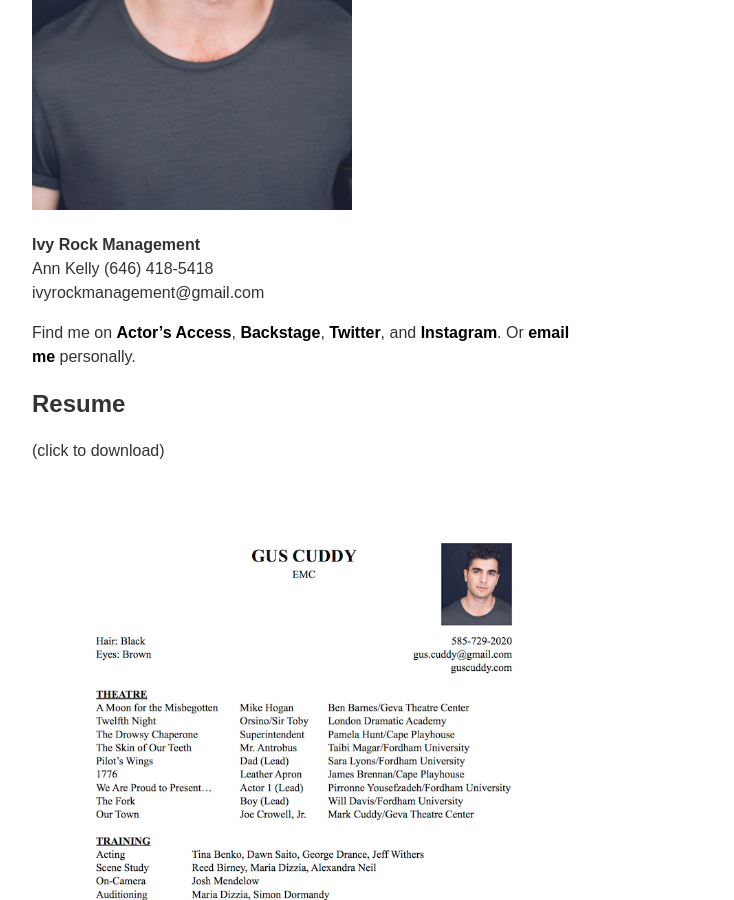
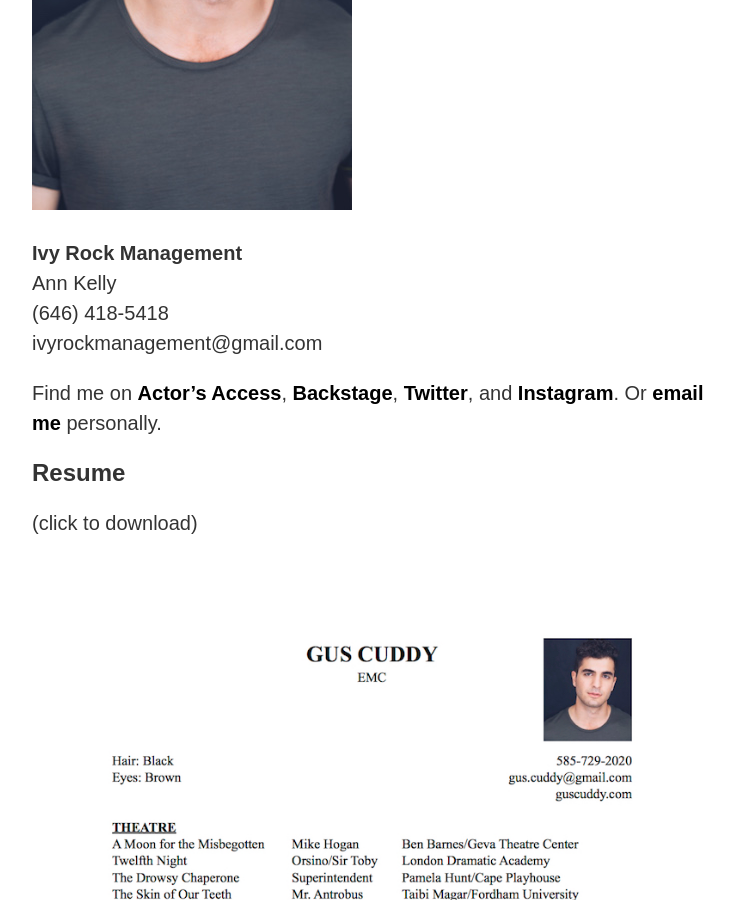
Before and after one commit to gcuddy/gcuddy.github.io, a Jekyll site: the page built from index.md, in a window 1280 px wide and 900 px high, scrolled down 454 px. Shown: the whole window, without its empty margins (32-766 px from the left). Built offline with Jekyll 4.4.1, drawn with Linux system fonts in a browser that asks for light colours; nearby versions of some CDN libraries; library files that are not in the unit come from our copies.

Commit message:
Updates to spacing.

```diff
--- a/_layouts/default.html
+++ b/_layouts/default.html
@@ -5,7 +5,7 @@
 
   <body class="avenir ph5-ns ph3 near-black bg-white">
 
-    <div class="dark-gray measure-wide lh-copy f5">
+    <div class="dark-gray measure-wide lh-copy f4">
        {{ content }}
     </div>
 
```
Also changed, not shown: index.md (line endings or trailing spaces).
